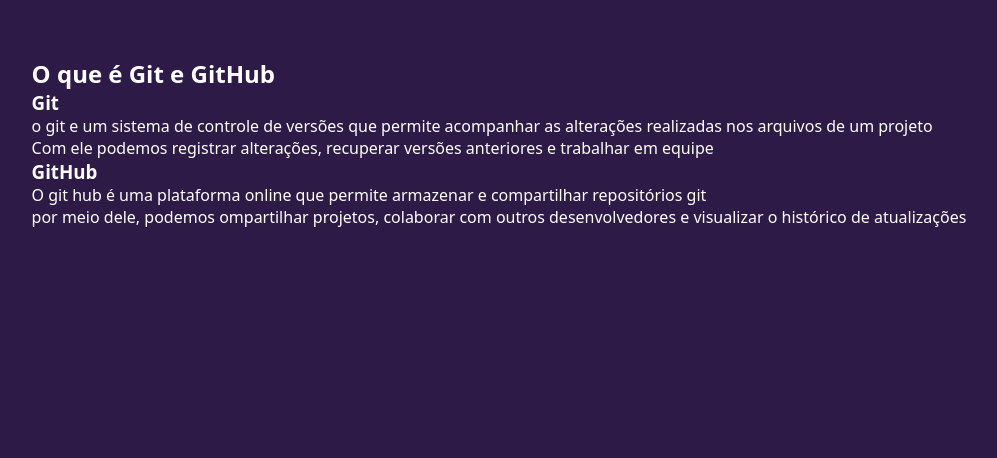
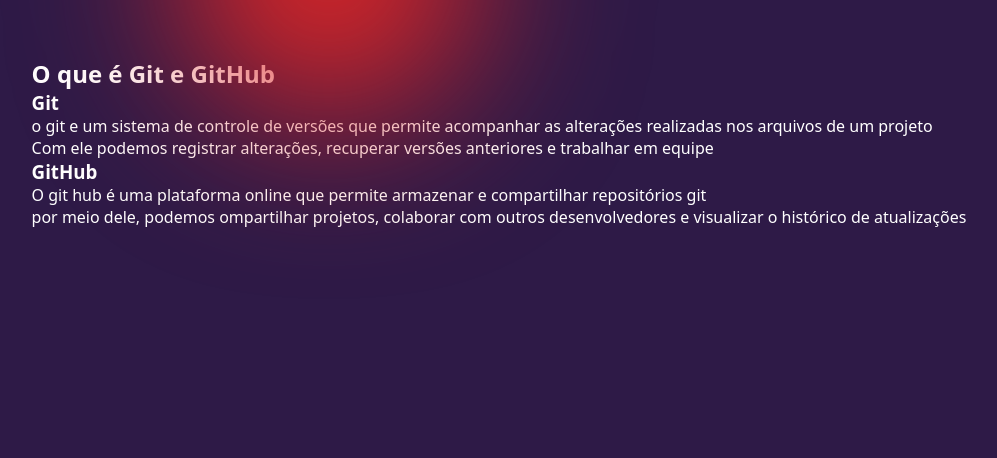
Before and after one commit to yohannarufinobenevides-cmd/atividade-2, a plain HTML site: page index.html in a window 1280 px wide. Shown: the part 342-800 px from the top of the page, without its empty margins (141-1138 px from the left). Drawn offline with Linux system fonts and the light colour scheme.

Commit message:
fiz a finalização do efeito do before

```diff
--- a/style.css
+++ b/style.css
@@ -32,3 +32,9 @@ body::before, body::after{
     filter: blur(80px);
     z-index: 0;
 }
+
+body::before{
+    background: #dc2626;
+    top: 20%;
+    left: 25%;
+}
```
